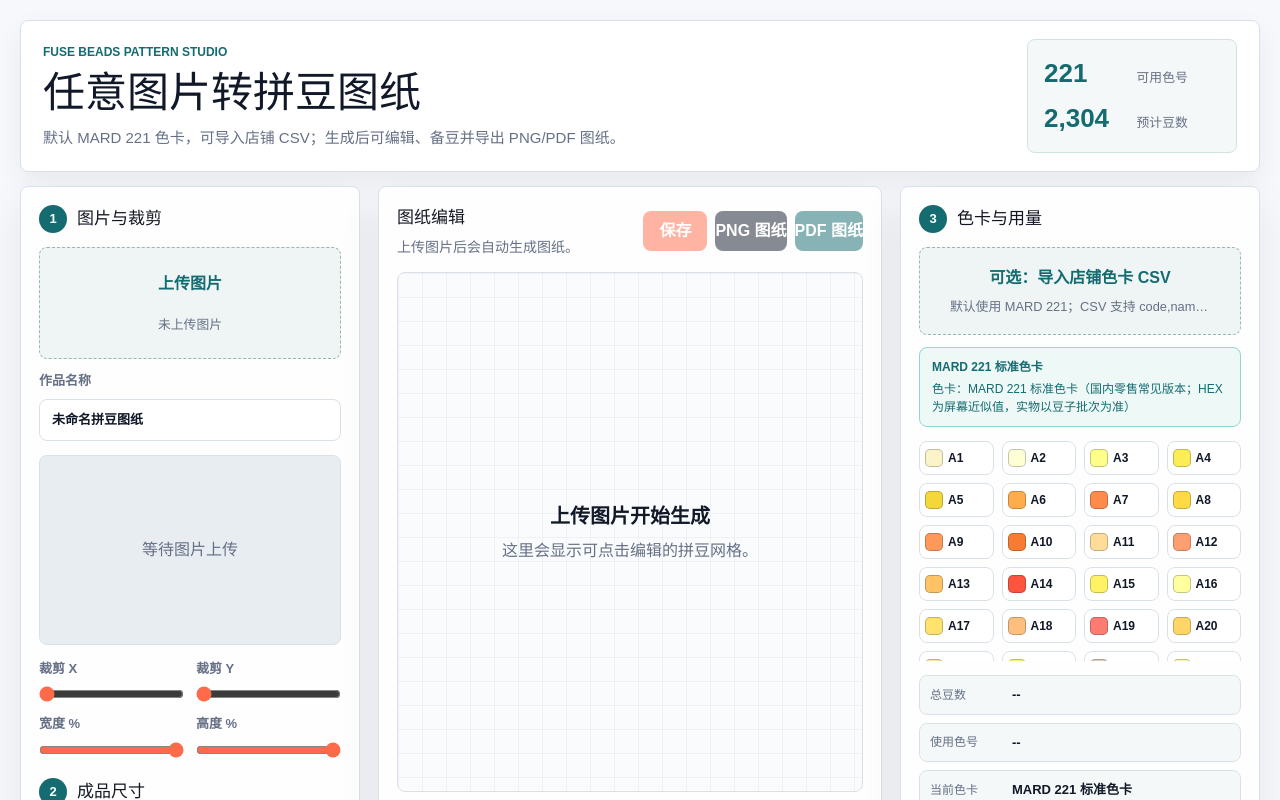
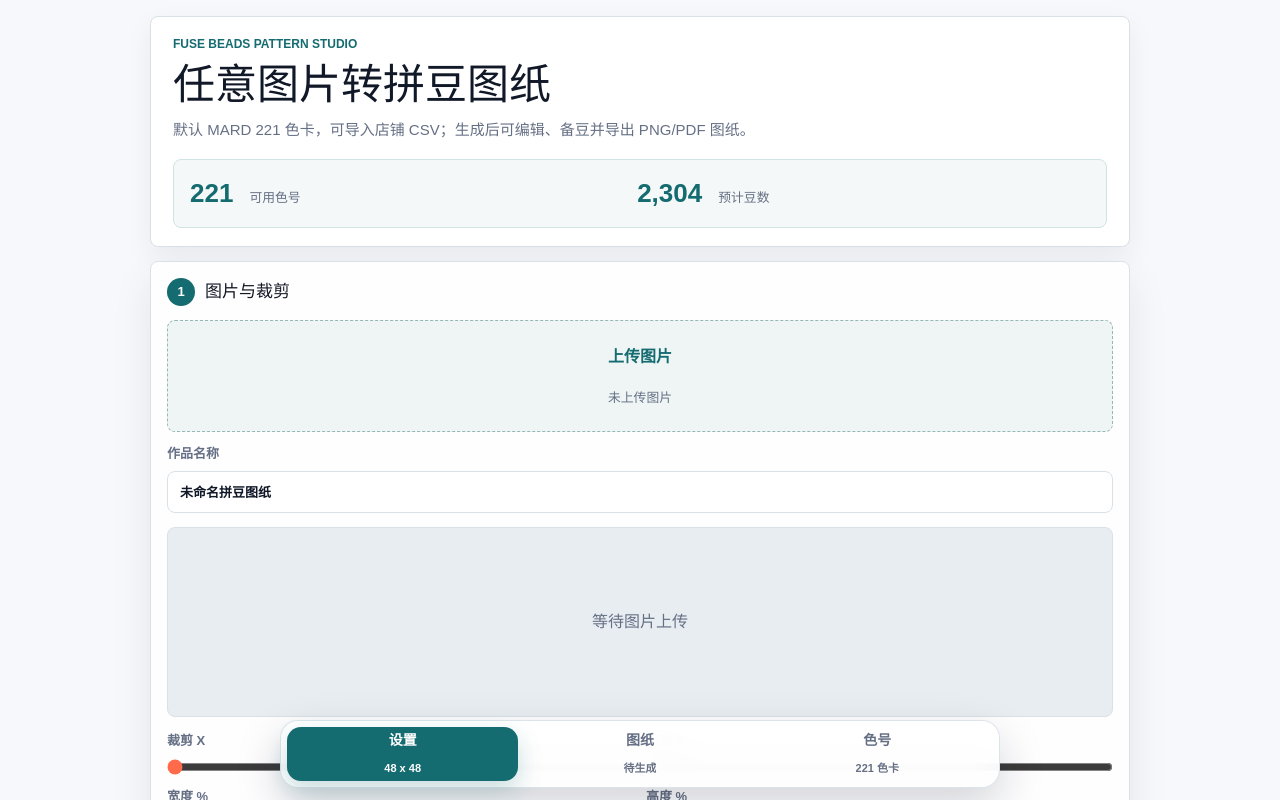
Before and after one commit to moirakk/bead-pattern-studio, a Next.js app: page / in a window 1280 px wide. Shown: the top 800 px of the page. Built offline with nearby package versions, Linux system fonts and the light colour scheme.

Commit message:
Fix tablet responsive layout

```diff
--- a/app/globals.css
+++ b/app/globals.css
@@ -727,64 +727,37 @@ input[type="range"] {
   border-color: var(--teal-dark);
 }
 
-@media (max-width: 1180px) {
-  .workspace {
-    grid-template-columns: 320px minmax(0, 1fr);
+@media (max-width: 1500px) {
+  .bead-app {
+    padding: 16px 16px calc(100px + env(safe-area-inset-bottom));
   }
 
-  .stats-panel {
-    grid-column: 1 / -1;
-  }
-
-  .palette-grid {
-    grid-template-columns: repeat(8, minmax(0, 1fr));
-  }
-}
-
-@media (max-width: 860px) {
-  .bead-app {
-    padding: 12px 12px calc(96px + env(safe-area-inset-bottom));
+  .hero,
+  .workspace {
+    max-width: 980px;
   }
 
   .hero {
-    grid-template-columns: 1fr;
-  }
-
-  .hero {
-    margin-bottom: 10px;
-    padding: 14px;
-  }
-
-  .eyebrow {
-    margin-bottom: 8px;
-    font-size: 11px;
-  }
-
-  .hero h1 {
-    font-size: 27px;
-  }
-
-  .hero-copy {
-    margin-top: 8px;
-    font-size: 14px;
+    grid-template-columns: minmax(0, 1fr);
   }
 
   .hero-meter {
     width: 100%;
     min-width: 0;
-    grid-template-columns: auto 1fr;
-    padding: 12px;
+    grid-template-columns: repeat(2, auto minmax(74px, 1fr));
   }
 
   .mobile-tabbar {
     position: fixed;
     z-index: 30;
-    right: 12px;
-    bottom: calc(10px + env(safe-area-inset-bottom));
-    left: 12px;
+    right: 16px;
+    bottom: calc(12px + env(safe-area-inset-bottom));
+    left: 16px;
     display: grid;
     grid-template-columns: repeat(3, minmax(0, 1fr));
     gap: 6px;
+    max-width: 720px;
+    margin: 0 auto;
     padding: 6px;
     background: rgba(255, 255, 255, 0.94);
     border: 1px solid rgba(217, 225, 231, 0.9);
@@ -841,6 +814,123 @@ input[type="range"] {
 
   .panel,
   .pattern-stage {
+    padding: 16px;
+  }
+
+  .canvas-wrap {
+    min-height: min(58vh, 560px);
+    max-height: 64vh;
+  }
+
+  .stage-toolbar {
+    display: grid;
+    align-items: stretch;
+  }
+
+  .export-actions button {
+    flex: 1;
+  }
+
+  .paint-bar {
+    position: sticky;
+    bottom: 82px;
+    z-index: 8;
+    grid-template-columns: minmax(0, 1fr);
+    align-items: stretch;
+    margin-right: -6px;
+    margin-left: -6px;
+    box-shadow: 0 14px 34px rgba(17, 24, 39, 0.12);
+  }
+
+  .history-actions,
+  .edit-mode-toggle,
+  .selection-actions {
+    width: 100%;
+  }
+
+  .history-actions button,
+  .selection-actions button,
+  .edit-mode-toggle button {
+    flex: 1;
+  }
+
+  .selection-actions {
+    justify-content: stretch;
+  }
+
+  .swatch-large {
+    width: 100%;
+  }
+
+  .palette-grid {
+    grid-template-columns: repeat(auto-fit, minmax(96px, 1fr));
+    max-height: 34vh;
+  }
+
+  .stats-list {
+    max-height: 42vh;
+  }
+
+  .saved-project-actions {
+    justify-content: stretch;
+  }
+
+  .saved-project-actions button {
+    flex: 1;
+  }
+}
+
+@media (min-width: 1501px) and (max-width: 1580px) {
+  .workspace {
+    grid-template-columns: 320px minmax(0, 1fr);
+  }
+
+  .stats-panel {
+    grid-column: 1 / -1;
+  }
+
+  .palette-grid {
+    grid-template-columns: repeat(8, minmax(0, 1fr));
+  }
+}
+
+@media (max-width: 860px) {
+  .bead-app {
+    padding: 12px 12px calc(96px + env(safe-area-inset-bottom));
+  }
+
+  .hero {
+    grid-template-columns: 1fr;
+  }
+
+  .hero {
+    margin-bottom: 10px;
+    padding: 14px;
+  }
+
+  .eyebrow {
+    margin-bottom: 8px;
+    font-size: 11px;
+  }
+
+  .hero h1 {
+    font-size: 27px;
+  }
+
+  .hero-copy {
+    margin-top: 8px;
+    font-size: 14px;
+  }
+
+  .hero-meter {
+    width: 100%;
+    min-width: 0;
+    grid-template-columns: auto 1fr;
+    padding: 12px;
+  }
+
+  .panel,
+  .pattern-stage {
     padding: 14px;
   }
 
@@ -864,31 +954,8 @@ input[type="range"] {
     flex: 1;
   }
 
-  .stage-toolbar {
-    display: grid;
-  }
-
-  .export-actions button {
-    flex: 1;
-  }
-
   .paint-bar {
-    position: sticky;
     bottom: 76px;
-    z-index: 8;
-    margin-right: -6px;
-    margin-left: -6px;
-    box-shadow: 0 14px 34px rgba(17, 24, 39, 0.12);
-  }
-
-  .history-actions,
-  .edit-mode-toggle,
-  .selection-actions {
-    width: 100%;
-  }
-
-  .history-actions button {
-    flex: 1;
   }
 
   .palette-grid {
```
